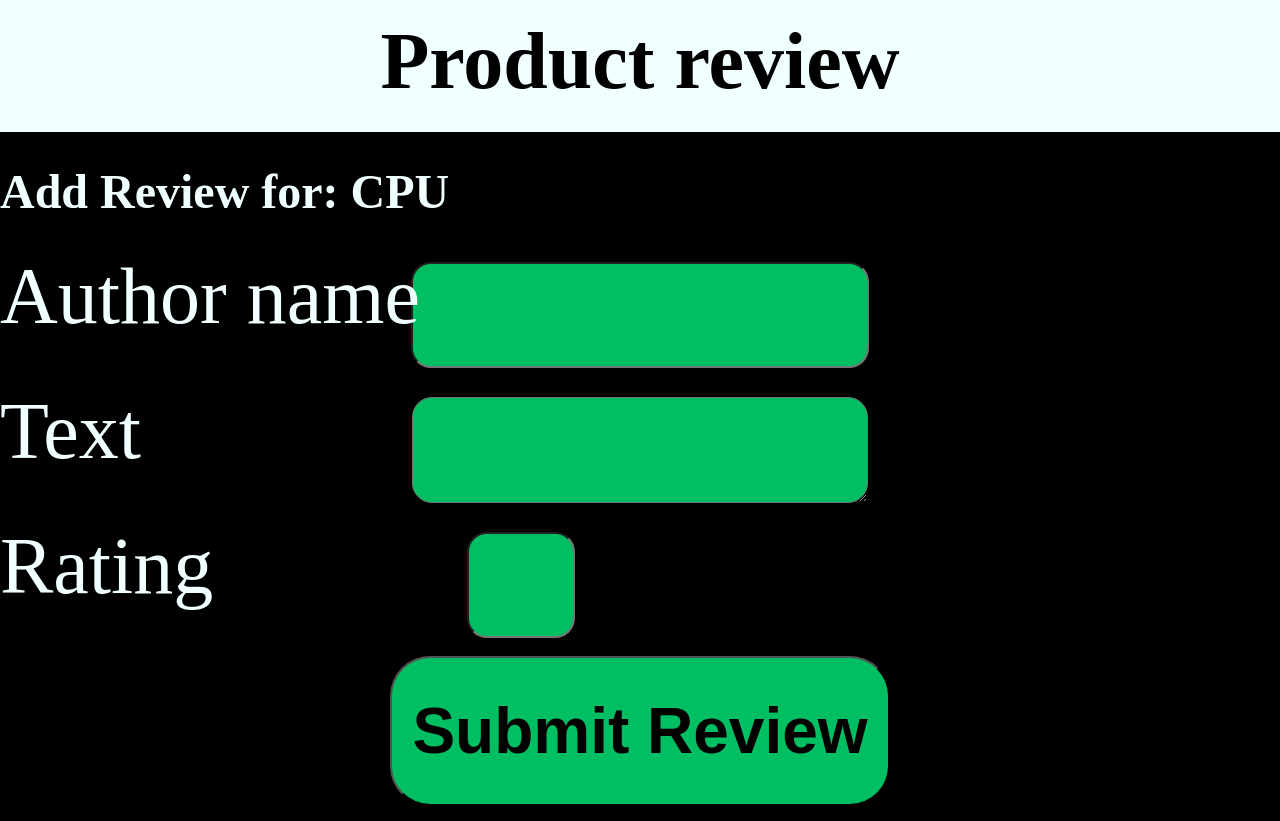
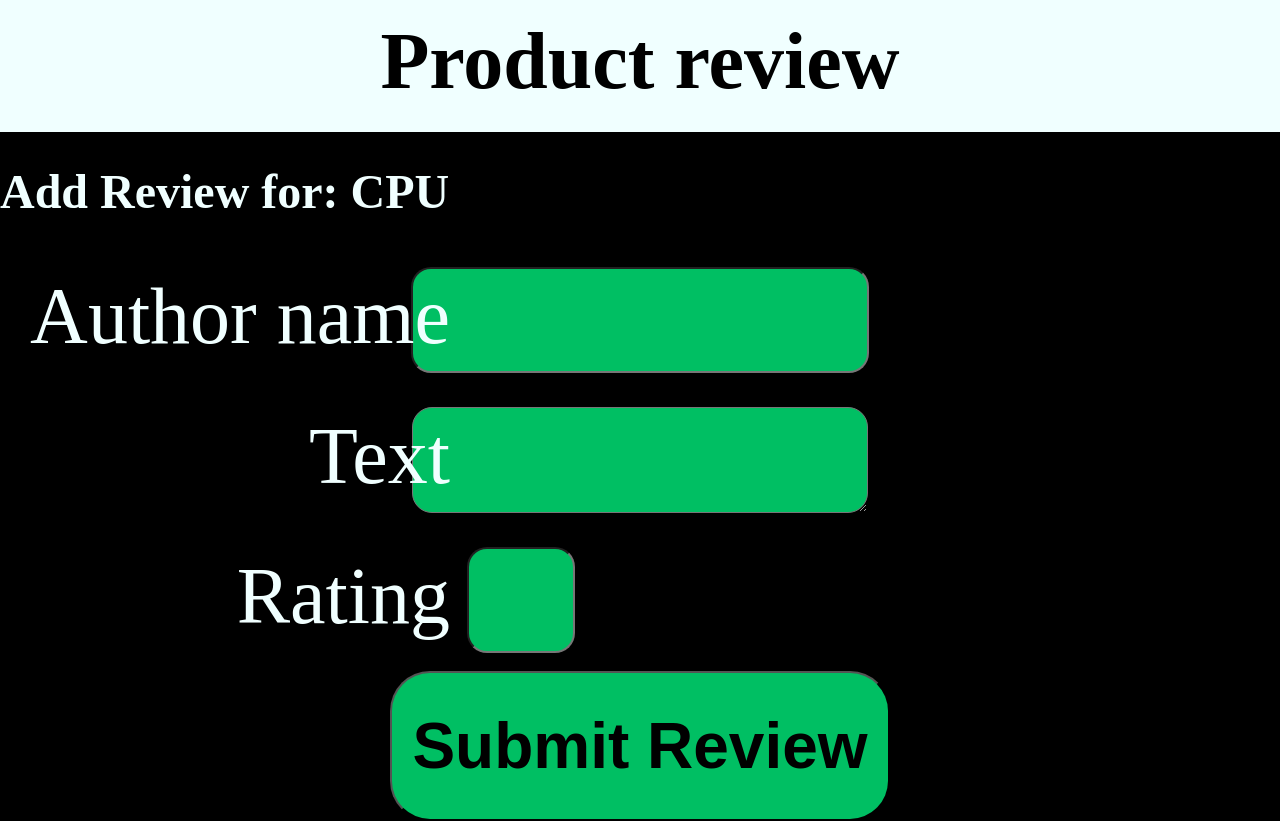
Before and after one commit to ShutenkoStanislav/Product_review, a Django app: page /product/3/add_review/ in a window 1280 px wide. Run offline with Django 5.2, Linux system fonts and the light colour scheme; data comes from the database, SQL or seed files in the repository; both versions use the stored data as it was after the commit.

Commit message:
Now all done template add_view fully complete

```diff
--- a/static/review/css/style.css
+++ b/static/review/css/style.css
@@ -182,9 +182,17 @@ body {
 }
 
 
+
+
+
 .titles_for_input {
+    display: inline-block;
     font-size: 5rem;
-    margin: auto 0;
+    width: 450px;
+    text-align: right;
+    margin: 20px 0 10px;
+    padding-right: 10px;
+    margin-bottom: -20px;
 }
 
 
@@ -205,7 +213,3 @@ body {
     width: 100px;
     margin-left: 467px;
 }
-
-.text_text{
-    margin-right: 100px;
-}
--- a/templates/review/add_view.html
+++ b/templates/review/add_view.html
@@ -9,7 +9,7 @@
         <input type="text" id="author" name="author" required class="input_area">
         <br>
 
-        <label for="text" class="titles_for_input text_text">Text</label>
+        <label for="text" class="titles_for_input">Text</label>
         <textarea id="text" name="text" rows="4" required class="input_area"></textarea>
         <br>
 
--- a/templates/review/home.html
+++ b/templates/review/home.html
@@ -12,7 +12,7 @@
 <body>
     <div class="home_page_text">
         <h1> Hello, in review site</h1>
-        <h2>Firstly you need choose product</h2>
+        <h2>Firstly, you need choose product</h2>
     </div>
 
     <a href="{% url 'product_list' %}" class="product_list_button">Product list</a>
--- a/templates/review/product_details.html
+++ b/templates/review/product_details.html
@@ -4,7 +4,7 @@
     <div class="review_detail">
     <p>Author# {{review.author}}</p>
     <p>Text# {{review.text}}</p>
-    <p>Rating# {{review.rating}}</p>
+    <p>Rating# {{review.rating}}/10</p>
     </div>
 
 {% endblock %}
--- a/templates/review/product_list.html
+++ b/templates/review/product_list.html
@@ -9,7 +9,9 @@
                     <p>Product name: {{ product.name }} - ${{ product.price }}</p>
                     <p>Description: {{ product.description }}</p>
 
+
                 </div>
+
                 <a href="{% url 'add_review' product.id%}" class = "add_review_button">Add review</a>
             </li>
         {% endfor %}
```
Also changed, not shown: db.sqlite3.
